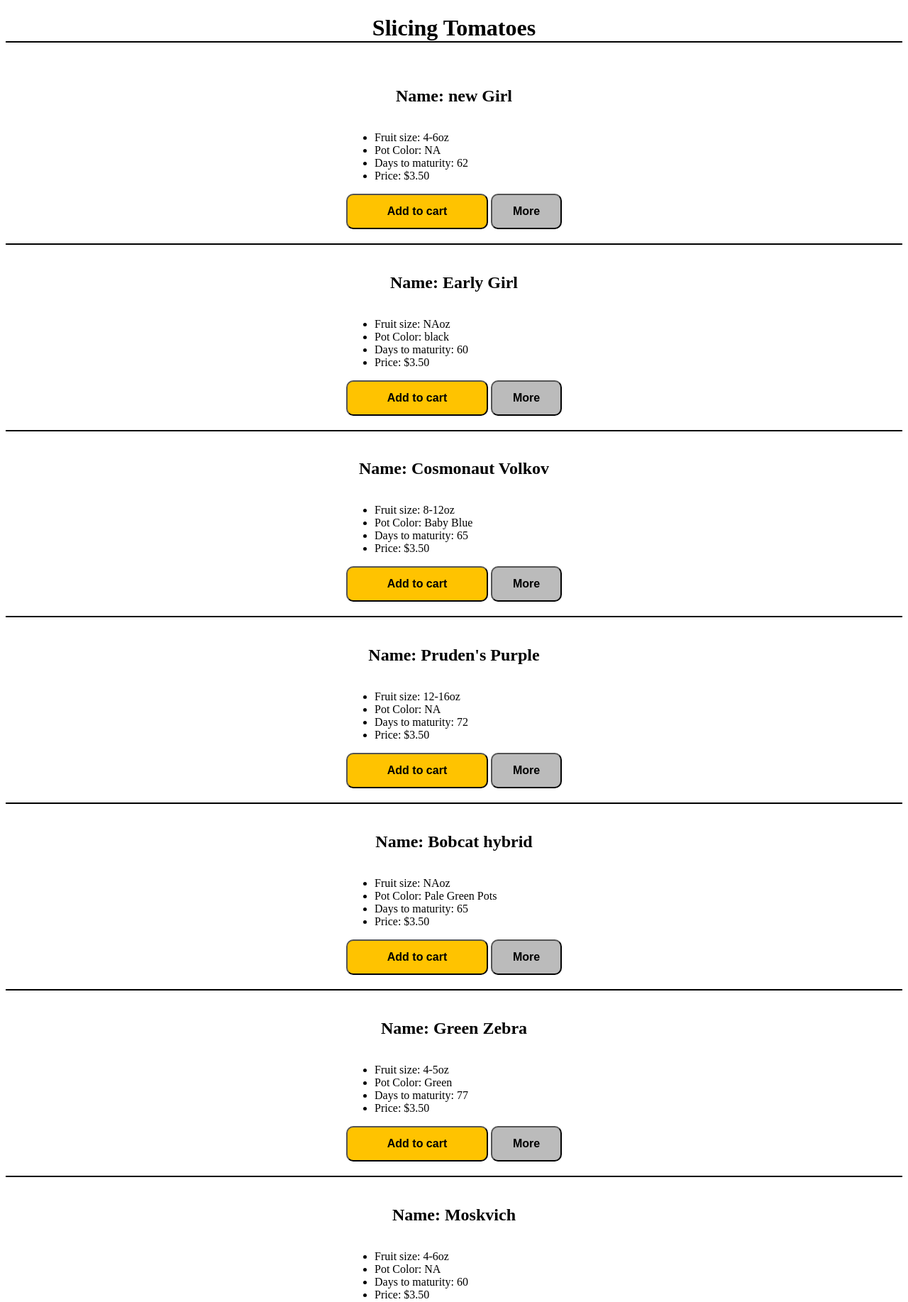
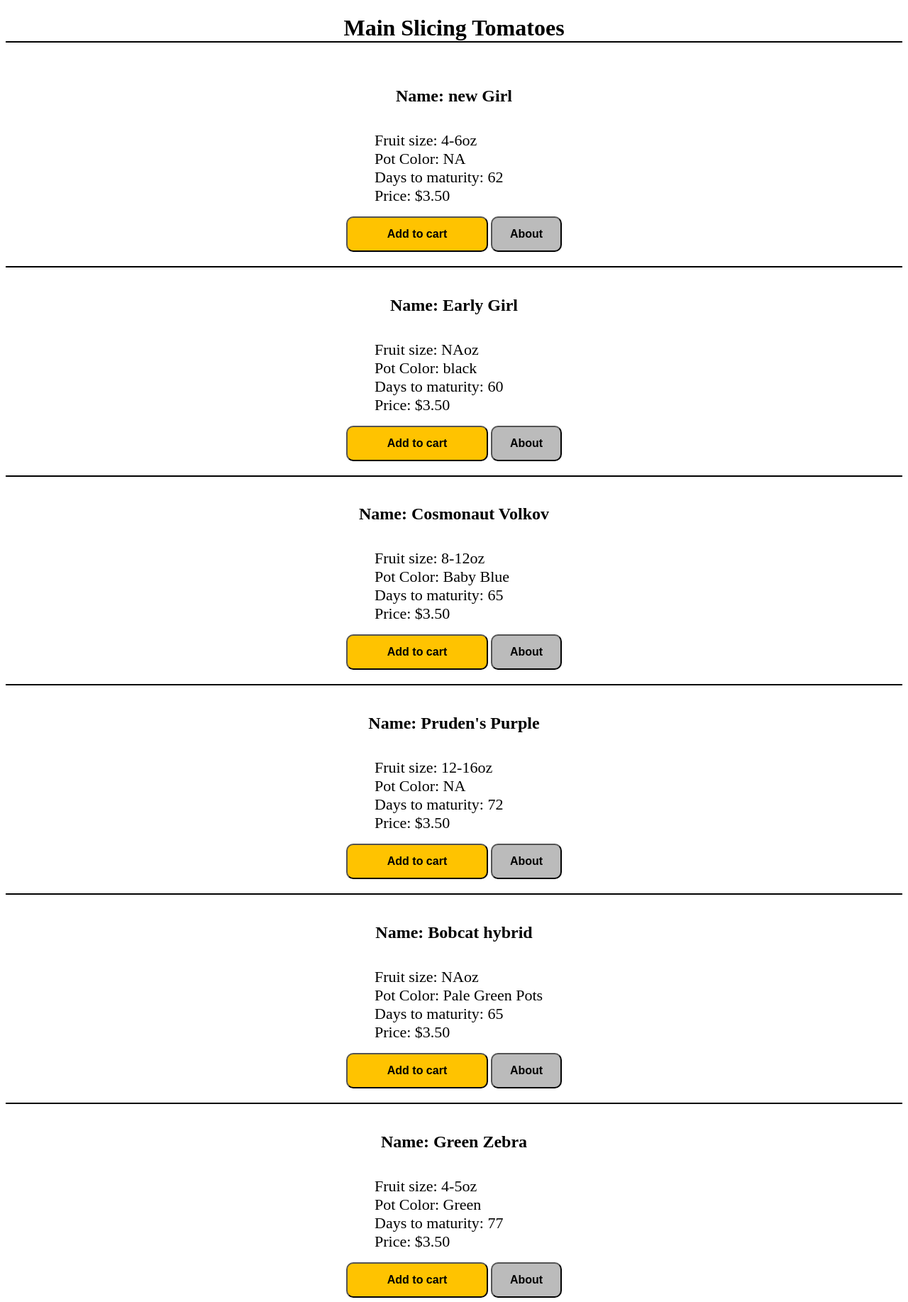
Before and after one commit to isaiahmartin847/verity-list, a Django app: page / in a window 1280 px wide. Shown: the part 88-1923 px from the top of the page at 71% size. Run offline with Django 5.2, Linux system fonts and the light colour scheme.

Commit message:
added some new styling and added a title to the cart

```diff
--- a/veritylist/list_app/static/css/main.css
+++ b/veritylist/list_app/static/css/main.css
@@ -60,7 +60,7 @@ nav {
 }
 
 
-.more-btn {
+.about-btn {
     background-color: #BBBBBB;
     width: 100px;
     height: 50px;
@@ -69,7 +69,7 @@ nav {
     font-weight: bold;
 }
 
-.more-btn:hover {
+.about-btn:hover {
     background-color: #d3d2d2;
 }
 
@@ -85,3 +85,8 @@ nav {
 .list-remove-btn:hover {
     background-color: #ff0000a4;
 }
+
+.list-items {
+    font-size: 22px;
+    list-style-type: none;
+}
--- a/veritylist/list_app/static/js/main.js
+++ b/veritylist/list_app/static/js/main.js
@@ -150,13 +150,13 @@ objects.forEach((item) => {
         <h2>Name: ${item.title}</h2>
         <div">
             <ul>
-                <li>Fruit size: ${item.size}oz</li>
-                <li>Pot Color: ${item.potColor}</li>
-                <li>Days to maturity: ${item.daysToMaturity}</li>
-                <li>Price: $${item.price}0</li>
+                <li class="list-items">Fruit size: ${item.size}oz</li>
+                <li class="list-items">Pot Color: ${item.potColor}</li>
+                <li class="list-items">Days to maturity: ${item.daysToMaturity}</li>
+                <li class="list-items">Price: $${item.price}0</li>
             </ul>
             <button class="add-to-cart-btn" id="T-${item.id}" onclick="addToList('${item.title}')">Add to cart</button>
-            <button class="more-btn" onclick="goToMore('${item.url}')" type="button">More</button>
+            <button class="about-btn" onclick="goToAbout('${item.url}')" type="button">About</button>
         </div>
     </div>
     `
@@ -182,8 +182,9 @@ const countList = () => {
 
 const displayListOfItems = () => {
     obj = countList()
-    listItemContainer.innerHTML = '';
-
+    listItemContainer.innerHTML = `
+    <h1 class="title">Items in cart</h1>
+    `;
     Object.entries(obj).forEach(([key, value]) => {
         listItemContainer.innerHTML += `
             <div class="item-div">
@@ -202,15 +203,15 @@ const goToList = () => {
     listItemContainer.classList.toggle("hidden")
 
 
-    if (listBtn.textContent === "Go to list"){
+    if (listBtn.textContent === "Go to cart"){
         listBtn.innerText = "Go to plant index"
         displayListOfItems()
     } else {
-        listBtn.innerText = "Go to list"
+        listBtn.innerText = "Go to cart"
     }
 }
 
-const goToMore = (url) => {
+const goToAbout = (url) => {
     window.open(url)
 }
 const removeAll = (key) => {
--- a/veritylist/list_app/templates/index.html
+++ b/veritylist/list_app/templates/index.html
@@ -8,7 +8,7 @@
 
 <!-- change the name to larg slicing tomato -->
 <div id="tomato-container" class="plant-container">
-    <h1 class="title">Slicing Tomatoes</h1>
+    <h1 class="title">Main Slicing Tomatoes</h1>
 </div>
 
 
@@ -21,6 +21,7 @@
 
 <div class="list hidden" id="list-container">
 
+
 </div>
 
 {% endblock %}
```
